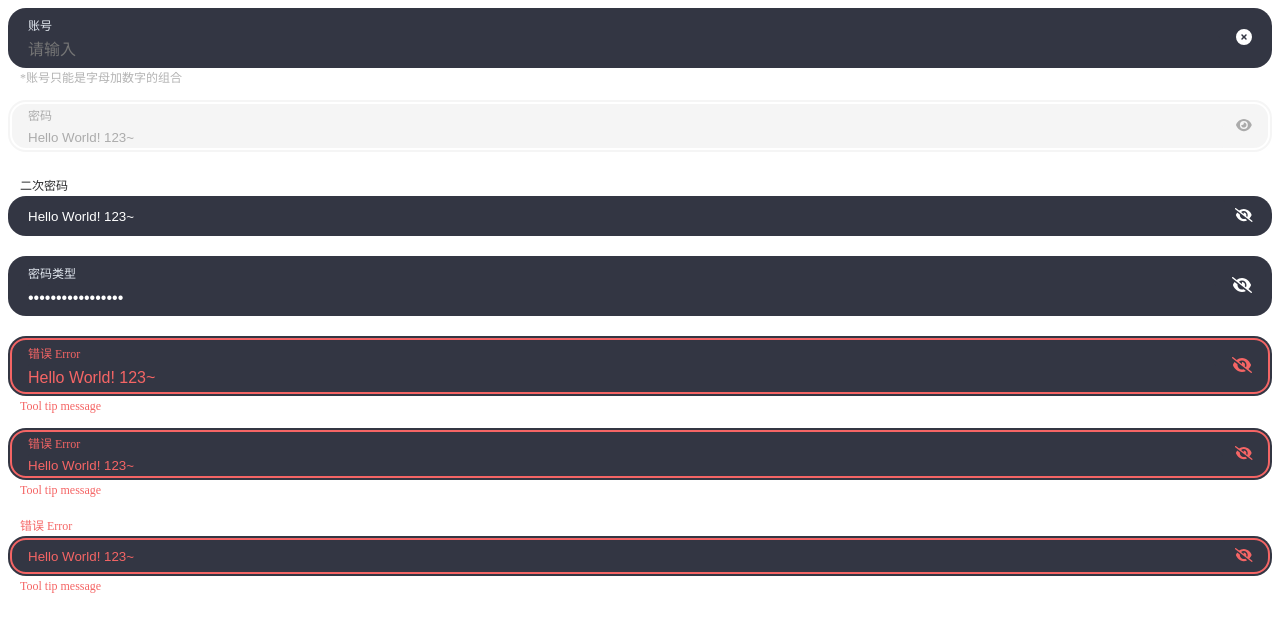
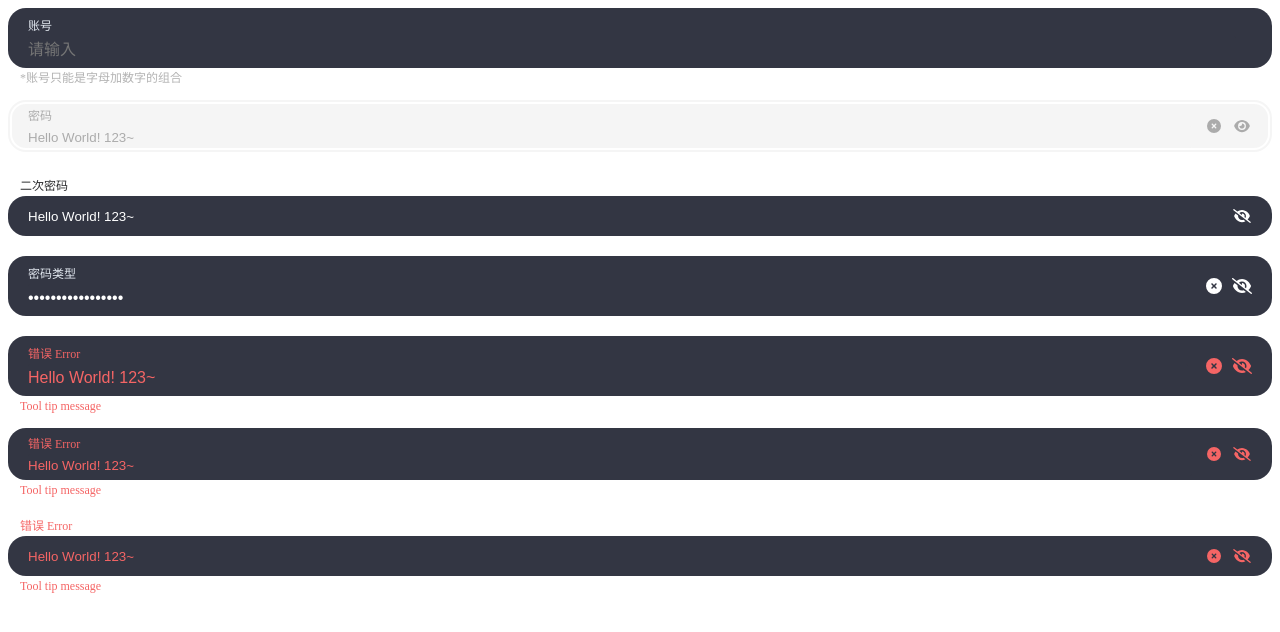
Before and after one commit to walkonairy/asow-ui, a React (Vite) app: page / in a window 1280 px wide. Shown: the top 632 px of the page. Built offline with nearby package versions, Linux system fonts and the light colour scheme.

Commit message:
allow clear 功能

```diff
--- a/src/packages/icon/Icon.tsx
+++ b/src/packages/icon/Icon.tsx
@@ -5,6 +5,7 @@ import {
 } from "@fortawesome/react-fontawesome";
 import { getPrefixCls } from "@/utils";
 import classNames from "classnames";
+import { useResponsive } from "@/hooks/useResponsive";
 
 type Theme = "primary" | "warning" | "danger";
 
@@ -15,6 +16,7 @@ export interface IconProps extends FontAwesomeIconProps {
 const Icon: FC<IconProps> = (props) => {
   const { className, theme, icon, ...rest } = props;
   const prefixCls = getPrefixCls("icon");
+  const { lg } = useResponsive();
 
   const _className = classNames(
     prefixCls,
@@ -24,7 +26,14 @@ const Icon: FC<IconProps> = (props) => {
     className
   );
 
-  return <FontAwesomeIcon icon={icon} className={_className} {...rest} />;
+  return (
+    <FontAwesomeIcon
+      icon={icon}
+      className={_className}
+      width={lg ? "20px" : "18px"}
+      {...rest}
+    />
+  );
 };
 
 export default Icon;
--- a/src/packages/input/Input.tsx
+++ b/src/packages/input/Input.tsx
@@ -3,6 +3,8 @@ import React, {
   CSSProperties,
   forwardRef,
   InputHTMLAttributes,
+  ChangeEvent,
+  useState,
 } from "react";
 import { getPrefixCls, Size, str2size } from "@/utils";
 import { Token, useSize } from "@/hooks/useSize";
@@ -17,7 +19,7 @@ import { useOnClickOutside } from "@/hooks/useOnclickOutSide";
 // error
 // 前缀（prefix）、后缀（suffix）🌟
 // TextArea、Password
-// allow clear
+// allow clear 🌟
 // 输入数量  1 / 30
 // autocomplete、远程搜索
 
@@ -33,6 +35,8 @@ export interface InputProps
   hasError?: boolean | string;
   toolTip?: string;
   suffixIcon?: IconProps["icon"] | React.ReactNode;
+  defaultValue?: string;
+  value?: string;
 }
 
 const Input = forwardRef(
@@ -50,10 +54,15 @@ const Input = forwardRef(
       wrapperStyle,
       suffixIcon,
       toolTip,
+      value,
+      onChange,
       ...rest
     } = props;
 
     const _size = useSize<Size>(size);
+
+    const _ref = ref || useRef<HTMLInputElement>(null);
+    const [_value, setValue] = useState(defaultValue || value);
 
     /**
      * Wrapper ClassName
@@ -125,9 +134,6 @@ const Input = forwardRef(
     };
 
     const renderSuffix = (suffixIcon) => {
-      if (!suffixIcon) {
-        return;
-      }
       const _suffix =
         typeof suffixIcon === "object" ? (
           suffixIcon
@@ -136,13 +142,14 @@ const Input = forwardRef(
         );
 
       return (
-        <div
+        <span
           // @ts-ignore
           disabled={disabled}
           className={suffixClassNames}
         >
+          {hasClearIcon && clearIcon}
           {_suffix}
-        </div>
+        </span>
       );
     };
 
@@ -183,6 +190,27 @@ const Input = forwardRef(
      * ====================================
      */
 
+    const handleChange = (event: ChangeEvent<HTMLInputElement>) => {
+      const { value } = event.target;
+      setValue(value);
+      onChange?.(event);
+    };
+
+    const handleClearClick = () => {
+      if (disabled) return;
+      setValue("");
+      _ref.current.focus();
+    };
+
+    const hasClearIcon = allowClear && _value.length > 0;
+    const clearIcon = (
+      <Icon
+        icon="xmark-circle"
+        onClick={handleClearClick}
+        style={{ cursor: disabled ? "not-allowed" : "pointer" }}
+      />
+    );
+
     return (
       <div style={{ width: "100%" }}>
         {_size === "small" && renderLabel()}
@@ -198,14 +226,16 @@ const Input = forwardRef(
               {_size !== "small" && renderLabel()}
               <input
                 id={id || label || "input-label"}
-                ref={ref}
+                ref={_ref}
                 defaultValue={defaultValue}
                 disabled={disabled}
                 className={inputClassNames}
+                value={_value}
+                onChange={handleChange}
                 {...rest}
               />
             </span>
-            {renderSuffix(allowClear ? "xmark-circle" : suffixIcon)}
+            {renderSuffix(suffixIcon)}
           </span>
         </div>
         {renderMessage()}
--- a/src/packages/input/__expample__/ExInput.tsx
+++ b/src/packages/input/__expample__/ExInput.tsx
@@ -35,6 +35,7 @@ const ExInput = () => {
           defaultValue={"Hello World! 123~"}
           size={"middle"}
           suffixIcon="eye"
+          allowClear={true}
         />
 
         <Input
@@ -51,6 +52,7 @@ const ExInput = () => {
           defaultValue={"Hello World! 123~"}
           size={"large"}
           disabled={false}
+          allowClear={true}
         />
 
         {["large", "middle", "small"].map((size: Size) => (
@@ -62,6 +64,7 @@ const ExInput = () => {
             size={size}
             suffixIcon="eye-slash"
             hasError={true}
+            allowClear={true}
             toolTip="Tool tip message"
           />
         ))}
--- a/src/packages/input/styles/_index.scss
+++ b/src/packages/input/styles/_index.scss
@@ -26,17 +26,15 @@
   }
 
   &-status-error {
-    @include input-wrapper-focus(1, $color-error);
+    @include input-wrapper-focus(0, $color-error);
   }
 }
 
 .#{$prefix-cls}input-wrapper-focus {
   @include input-wrapper-focus(1);
-  //box-shadow: rgb(0 0 0 / 55%) 0px 2px 10px;
 
   &-status-error {
-    //@include input-wrapper-focus(1, $color-error);
-    box-shadow: rgb(0 0 0 / 55%) 0 1px 6px;
+    @include input-wrapper-focus(1, $color-error);
   }
 }
 
--- a/src/packages/input/styles/_mixins.scss
+++ b/src/packages/input/styles/_mixins.scss
@@ -117,6 +117,8 @@
 @mixin input-suffix() {
   color: #FFF;
   z-index: 1;
+  display: flex;
+  gap: 8px;
 
   &-sm {
     padding-left: 10px;
```
